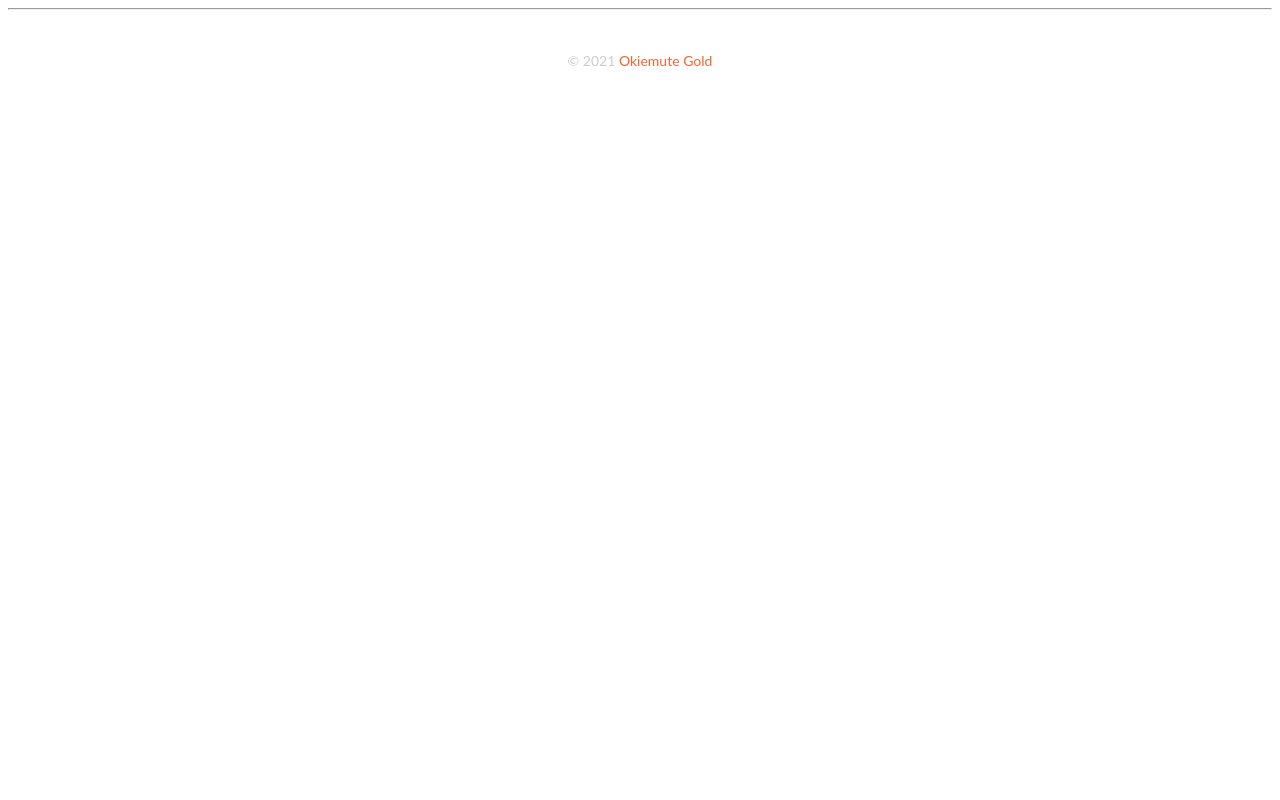
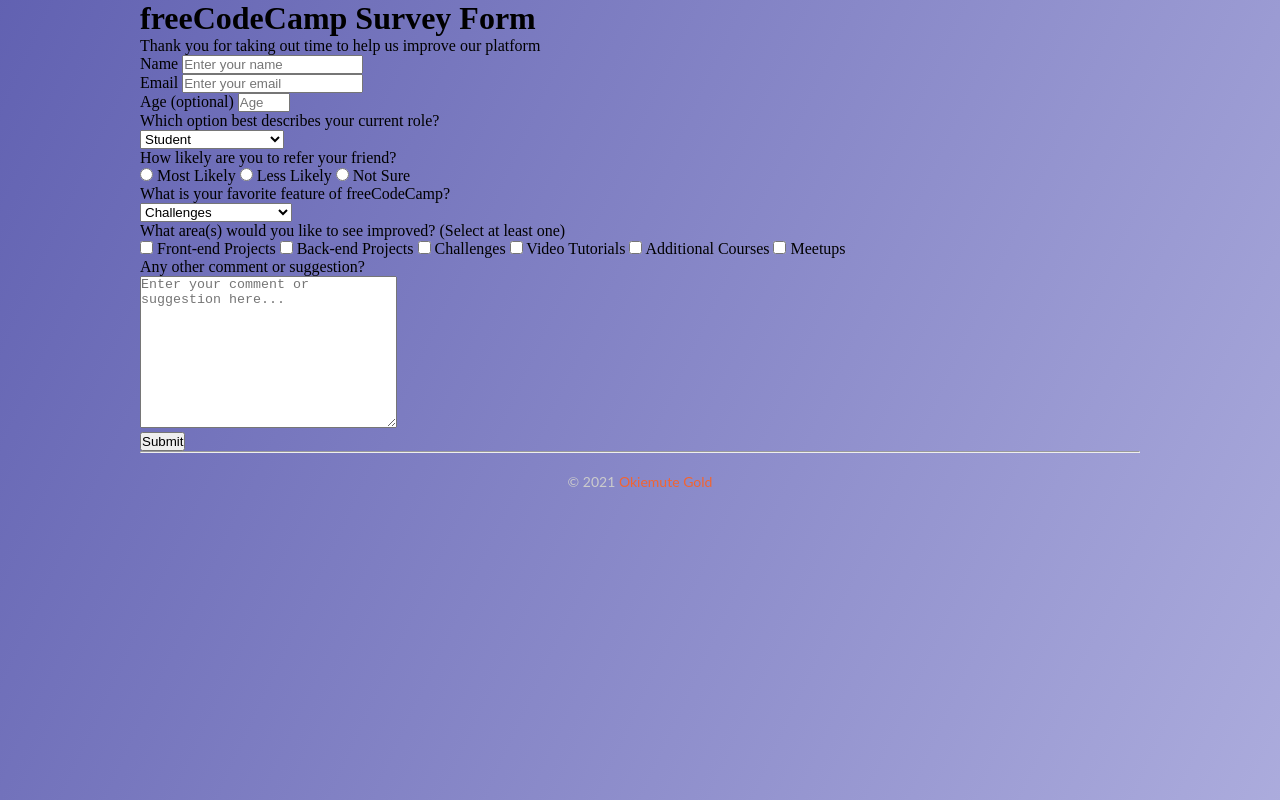
Before and after one commit to OkiemuteGold/fcc-survey-form, a plain HTML site: page index.html in a window 1280 px wide. Drawn offline with Linux system fonts and the light colour scheme.

Commit message:
finished mockup

```diff
--- a/css/main.css
+++ b/css/main.css
@@ -1,3 +1,29 @@
+*,
+body {
+    margin: 0;
+    padding: 0;
+}
+
+body {
+    background-image: linear-gradient(
+            115deg,
+            rgba(58, 58, 158, 0.8),
+            rgba(136, 136, 206, 0.7)
+        ),
+        url();
+    background-repeat: no-repeat;
+    background-size: cover;
+    background-attachment: fixed;
+    box-sizing: border-box;
+    overflow-x: hidden;
+}
+
+#wrapper {
+    max-width: 1000px;
+    margin: auto;
+    padding: 0 30px;
+}
+
 footer {
     padding-top: 20px;
     padding-bottom: 20px;
--- a/index.html
+++ b/index.html
@@ -17,7 +17,98 @@
 </head>
 
 <body>
-    <div id="main">
+    <div id="wrapper">
+        <header>
+            <h1 id="title">freeCodeCamp Survey Form</h1>
+            <p id="description">Thank you for taking out time to help us improve our platform</p>
+        </header>
+
+        <form id="survey-form">
+            <div class="form-group">
+                <label for="name" id="name-label">Name</label>
+                <input type="text" name="name" id="name" class="form-control" placeholder="Enter your name" required>
+            </div>
+            <div class="form-group">
+                <label for="email" id="email-label">Email</label>
+                <input type="email" name="email" id="email" class="form-control" placeholder="Enter your email"
+                    required>
+            </div>
+            <div class="form-group">
+                <label for="number" id="number-label">Age <span class="text-lighter">(optional)</span></label>
+                <input type="number" name="age" id="number" class="form-control" min="10" max="99" placeholder="Age">
+            </div>
+            <div class="form-group">
+                <p>Which option best describes your current role?</p>
+                <select name="current-role" id="dropdown" class="form-control" required>
+                    <option disabled>Select current status</option>
+                    <option value="student">Student</option>
+                    <option value="full-time-job">Full time</option>
+                    <option value="part-time-job">Part time</option>
+                    <option value="prefer-not-say">Prefer not to say</option>
+                    <option value="other">Other</option>
+                </select>
+            </div>
+            <div class="form-group">
+                <p>How likely are you to refer your friend?</p>
+                <label>
+                    <input type="radio" name="refer-choice" value="most-likely" class="radio-input">
+                    Most Likely
+                </label>
+                <label>
+                    <input type="radio" name="refer-choice" value="less-likely" class="radio-input">
+                    Less Likely
+                </label>
+                <label>
+                    <input type="radio" name="refer-choice" value="not-sure" class="radio-input">
+                    Not Sure
+                </label>
+            </div>
+            <div class="form-group">
+                <p>What is your favorite feature of freeCodeCamp?</p>
+                <select name="current-role" id="dropdown" class="form-control" required>
+                    <option disabled>Select favorite feature</option>
+                    <option value="challenges">Challenges</option>
+                    <option value="projects">Projects</option>
+                    <option value="community/forum">Community/Forum</option>
+                </select>
+            </div>
+            <div class="form-group">
+                <p>What area(s) would you like to see improved? <span class="text-lighter">(Select at least one)</span>
+                </p>
+                <label>
+                    <input type="checkbox" name="select-area" value="front-end-project" class="checkbox-input">
+                    Front-end Projects
+                </label>
+                <label>
+                    <input type="checkbox" name="select-area" value="back-end-project" class="checkbox-input">
+                    Back-end Projects
+                </label>
+                <label>
+                    <input type="checkbox" name="select-area" value="challenges" class="checkbox-input">
+                    Challenges
+                </label>
+                <label>
+                    <input type="checkbox" name="select-area" value="video-tutorials" class="checkbox-input">
+                    Video Tutorials
+                </label>
+                <label>
+                    <input type="checkbox" name="select-area" value="additional-courses" class="checkbox-input">
+                    Additional Courses
+                </label>
+                <label>
+                    <input type="checkbox" name="select-area" value="meetups" class="checkbox-input">
+                    Meetups
+                </label>
+            </div>
+            <div class="form-group">
+                <p>Any other comment or suggestion?</p>
+                <textarea name="comment" id="comment" cols="30" rows="10" class="textarea-input"
+                    placeholder="Enter your comment or suggestion here..."></textarea>
+            </div>
+            <div class="form-group">
+                <button type="submit" id="submit">Submit</button>
+            </div>
+        </form>
 
         <hr>
         <footer>
```
